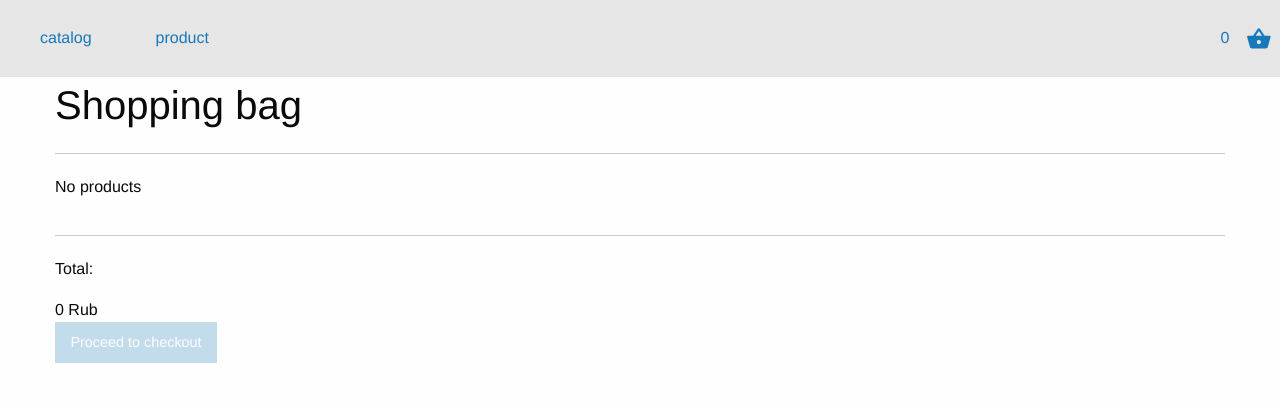
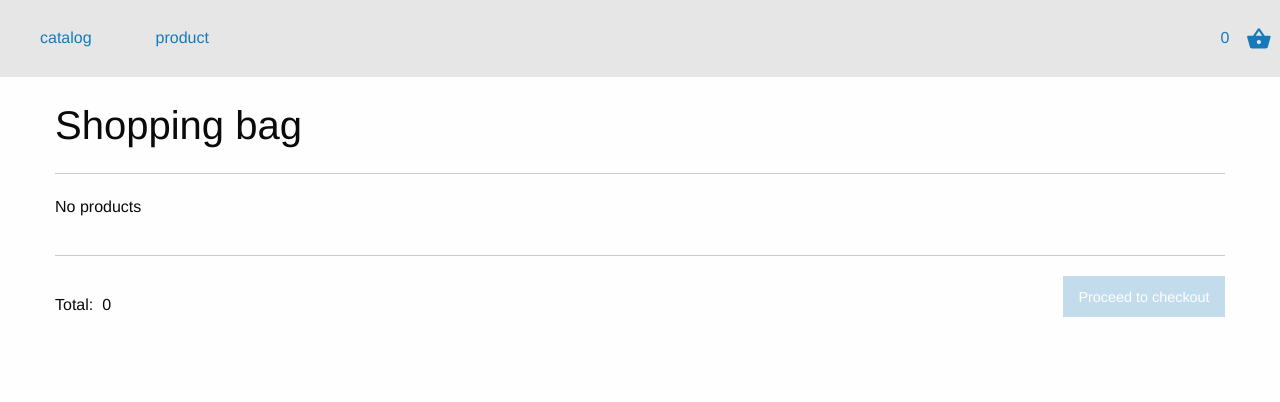
Before and after one commit to Au-Agn/vue-products-list, a Vue app: page /cart in a window 1280 px wide. Shown: the top 402 px of the page. Built offline with nearby package versions, Linux system fonts and the light colour scheme.

Commit message:
Added counting number of products and total amount

```diff
--- a/db.json
+++ b/db.json
@@ -8,6 +8,7 @@
                 "value": "1000",
                 "currency": "RUB"
             },
+            "quantity":"1",
             "img": "https://slimages.macysassets.com/is/image/MCY/products/5/optimized/18963395_fpx.tif?op_sharpen=1&wid=1230&hei=1500&fit=fit,1&$filterxlrg$&fmt=webp"
         },
         {
@@ -18,6 +19,7 @@
                 "value": "2000",
                 "currency": "RUB"
             },
+            "quantity":"1",
             "img": "https://slimages.macysassets.com/is/image/MCY/products/5/optimized/18963395_fpx.tif?op_sharpen=1&wid=1230&hei=1500&fit=fit,1&$filterxlrg$&fmt=webp"
         },
         {
@@ -28,6 +30,7 @@
                 "value": "1500",
                 "currency": "RUB"
             },
+            "quantity":"1",
             "img": "https://slimages.macysassets.com/is/image/MCY/products/5/optimized/18963395_fpx.tif?op_sharpen=1&wid=1230&hei=1500&fit=fit,1&$filterxlrg$&fmt=webp"
         },
         {
@@ -38,6 +41,7 @@
                 "value": "2400",
                 "currency": "RUB"
             },
+            "quantity":"1",
             "img": "https://slimages.macysassets.com/is/image/MCY/products/5/optimized/18963395_fpx.tif?op_sharpen=1&wid=1230&hei=1500&fit=fit,1&$filterxlrg$&fmt=webp"
         }
         ]
--- a/src/components/cart-item.vue
+++ b/src/components/cart-item.vue
@@ -10,13 +10,13 @@
         </h4>
       </div>
       <div class="quantity">
-        <button class="hollow button tiny">-</button>
-        <div>0</div>
-        <button class="hollow button tiny">+</button>
+        <button class="hollow button tiny" @click="decrementItem">-</button>
+        <div>{{ product.quantity }}</div>
+        <button class="hollow button tiny" @click="incrementItem">+</button>
       </div>
     </td>
     <td>
-      <span>{{ product.price.value }}</span
+      <span>{{ commonProductCost }}</span
       >&nbsp;
       <span>{{ product.price.currency }}</span>
     </td>
@@ -29,22 +29,25 @@
 </template>
 
 <script>
-import { mapGetters } from "vuex";
-
 export default {
   name: "CartItem",
-  data() {
-    return {};
-  },
   props: {
     product: {},
   },
   computed: {
-    ...mapGetters(["count"]),
+    commonProductCost() {
+      return this.product.price.value * this.product.quantity;
+    },
   },
   methods: {
     deleteFromCart() {
       this.$emit("deleteFromCart");
+    },
+    incrementItem() {
+      this.$emit("incrementItem");
+    },
+    decrementItem() {
+      this.$emit("decrementItem");
     },
   },
 };
--- a/src/components/cart.vue
+++ b/src/components/cart.vue
@@ -1,5 +1,5 @@
 <template>
-  <div>
+  <div class="wrap">
     <h2>Shopping bag</h2>
     <hr />
     <div class="grid-x">
@@ -12,6 +12,8 @@
                 :key="item.id"
                 :product="item"
                 @deleteFromCart="deleteFromCart(index)"
+                @incrementItem="incrementItem(index)"
+                @decrementItem="decrementItem(index)"
               />
             </tbody>
           </table>
@@ -20,13 +22,22 @@
       </div>
     </div>
     <hr />
-    <div>
-      <p>Total:</p>
-      <span>0 Rub</span>
+    <div class="grid-x align-middle">
+      <div class="cell small-6">
+        <span>Total:</span>&nbsp;
+        <span>{{ totalCost }}</span>
+      </div>
+      <div class="cell small-6">
+        <div class="grid-x align-right">
+          <button
+            class="button btn-add"
+            :class="{ disabled: cart.length === 0 }"
+          >
+            Proceed to checkout
+          </button>
+        </div>
+      </div>
     </div>
-    <button class="button btn-add" :class="{ disabled: cart.length === 0 }">
-      Proceed to checkout
-    </button>
   </div>
 </template>
 
@@ -37,21 +48,44 @@ import CartItem from "./cart-item";
 export default {
   name: "Cart",
   components: { CartItem },
-  data() {
-    return {};
-  },
   computed: {
     ...mapGetters(["cart"]),
+    totalCost() {
+      let result = [];
+      if (this.cart.length) {
+        this.cart.forEach((item) => {
+          result.push(item.price.value * item.quantity);
+        });
+        result = result.reduce((sum, el) => {
+          return sum + el;
+        });
+        return result;
+      } else {
+        return 0;
+      }
+    },
   },
-  props: {},
   methods: {
-    ...mapActions(["deleteProductFromCart"]),
+    ...mapActions([
+      "deleteProductFromCart",
+      "incrementCartItem",
+      "decrementCartItem",
+    ]),
     deleteFromCart(index) {
       this.deleteProductFromCart(index);
     },
+    incrementItem(index) {
+      this.incrementCartItem(index);
+    },
+    decrementItem(index) {
+      this.decrementCartItem(index);
+    },
   },
-  watch: {},
 };
 </script>
 
-<style lang="scss" scoped></style>
+<style lang="scss" scoped>
+.wrap{
+  margin-top: 20px;
+}
+</style>
--- a/src/components/searcher.vue
+++ b/src/components/searcher.vue
@@ -25,7 +25,12 @@ export default {
     };
   },
   props: {
-    productsData: [],
+    productsData: {
+      type: Array,
+      default() {
+        return []
+      }
+    },
   },
   methods: {
     search(value) {
--- a/src/components/selector.vue
+++ b/src/components/selector.vue
@@ -30,7 +30,12 @@ export default {
     };
   },
   props: {
-    productsData: [],
+    productsData: {
+      type: Array,
+      default() {
+        return []
+      }
+    },
   },
   methods: {
     sortByName() {
@@ -48,7 +53,6 @@ export default {
       }
     },
   },
-  watch: {},
 };
 </script>
 
--- a/src/store/index.js
+++ b/src/store/index.js
@@ -5,7 +5,6 @@ export default createStore({
     products: [],
     cart: [],
     product: null,
-    count: 0,
   },
   mutations: {
     setProducts: (state, products) => {
@@ -20,6 +19,7 @@ export default createStore({
         state.cart.map((item) => {
           if (item.id === product.id) {
             isProductExists = true;
+            item.quantity++;
           }
         });
         if (!isProductExists) {
@@ -31,6 +31,14 @@ export default createStore({
     },
     removeFromCart: (state, index) => {
       state.cart.splice(index, 1);
+    },
+    increment: (state, index) => {
+      state.cart[index].quantity++;
+    },
+    decrement: (state, index) => {
+      if(state.cart[index].quantity >1) {
+        state.cart[index].quantity--;
+      }
     },
   },
   actions: {
@@ -52,6 +60,12 @@ export default createStore({
     deleteProductFromCart({ commit }, index) {
       commit("removeFromCart", index);
     },
+    incrementCartItem({ commit }, index) {
+      commit("increment", index);
+    },
+    decrementCartItem({ commit }, index) {
+      commit("decrement", index);
+    },
   },
   getters: {
     count: (state) => state.count,
```
Also changed, not shown: src/components/catalog-item.vue (+2 -6 lines).
